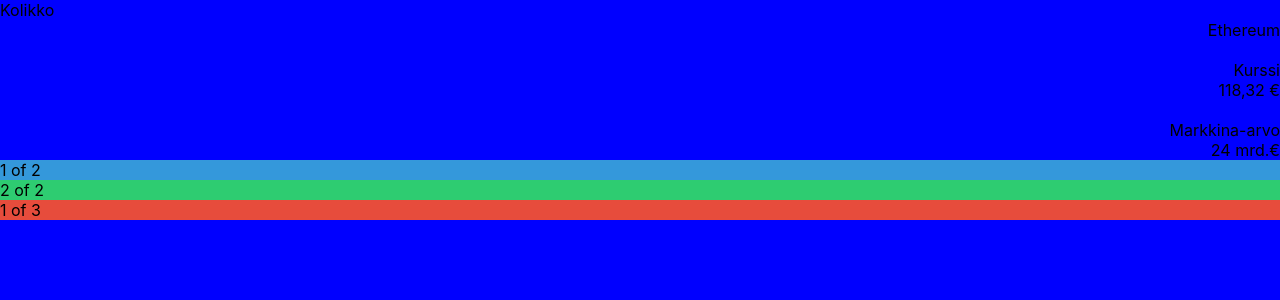
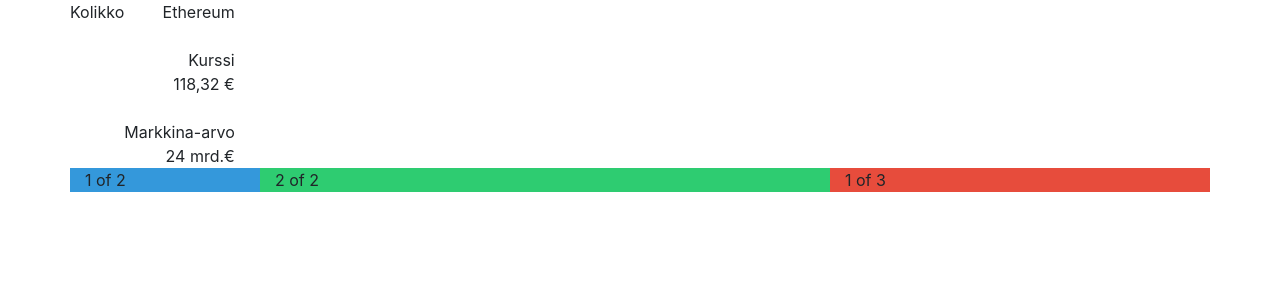
Before and after one commit to jhaukka/CryptoCurApp, a React (Create React App) app: page / in a window 1280 px wide. Shown: the top 300 px of the page. Built offline with nearby package versions, Linux system fonts and the light colour scheme.

Commit message:
adding reactstrap

```diff
--- a/package.json
+++ b/package.json
@@ -7,7 +7,8 @@
     "mysql": "^2.16.0",
     "react": "^16.7.0",
     "react-dom": "^16.7.0",
-    "react-scripts": "2.1.2"
+    "react-scripts": "2.1.2",
+    "reactstrap": "^7.0.2"
   },
   "scripts": {
     "start": "react-scripts start",
--- a/src/App.js
+++ b/src/App.js
@@ -1,5 +1,6 @@
 import React, { Component } from "react";
 import "./css/style.css";
+import { Button } from "reactstrap";
 
 class App extends Component {
   render() {
@@ -23,8 +24,8 @@
 
         <div class="container">
           <div class="row">
-            <div class="col-sm-4 col-1">1 of 2</div>
-            <div class="col-sm-4 col-2">2 of 2</div>
+            <div class="col-sm-2 col-1">1 of 2</div>
+            <div class="col-sm-6 col-2">2 of 2</div>
             <div class="col-sm-4 col-3">1 of 3</div>
           </div>
         </div>
```
Also changed, not shown: src/index.js (+7 -6 lines), 1 other file (tests, documents, lock files or other folders).
